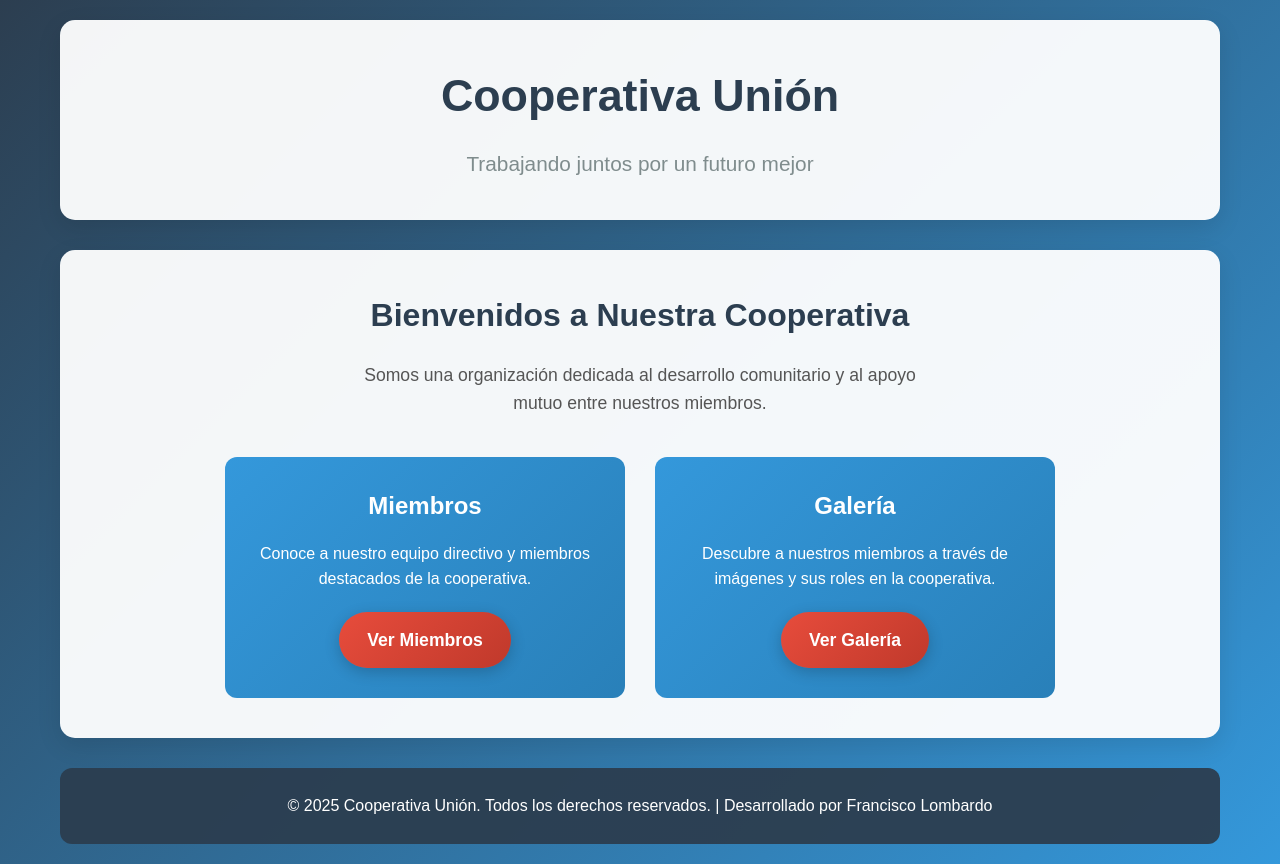
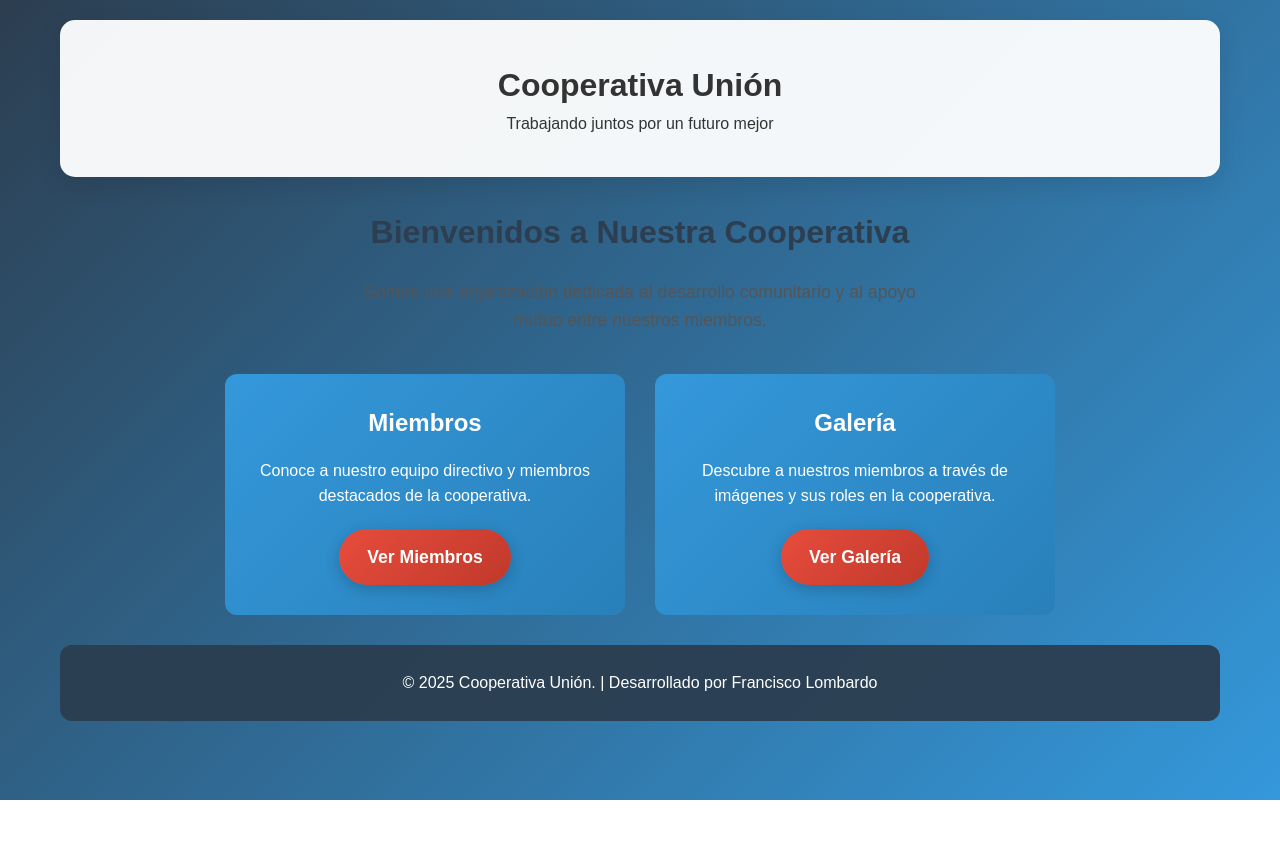
Before and after one commit to arielxh65-png/Tarea-06-11, a plain HTML site: page index.html in a window 1280 px wide. After the commit the page ends 800 px from the top, so only its background shows below. Drawn offline with Linux system fonts and the light colour scheme.

Commit message:
Update index.html

```diff
--- a/index.html
+++ b/index.html
@@ -9,11 +9,11 @@
 <body>
     <div class="container">
         <header>
-            <h1 class="titulo-animado">Cooperativa Unión</h1>
-            <p class="subtitulo">Trabajando juntos por un futuro mejor</p>
+            <h1>Cooperativa Unión</h1>
+            <p>Trabajando juntos por un futuro mejor</p>
         </header>
 
-        <main class="contenido-principal">
+        <main>
             <section class="descripcion">
                 <h2>Bienvenidos a Nuestra Cooperativa</h2>
                 <p>Somos una organización dedicada al desarrollo comunitario y al apoyo mutuo entre nuestros miembros.</p>
@@ -23,20 +23,23 @@
                 <div class="tarjeta">
                     <h3>Miembros</h3>
                     <p>Conoce a nuestro equipo directivo y miembros destacados de la cooperativa.</p>
-                    <a href="pagina1.html" class="btn btn-animado">Ver Miembros</a>
+                    <a href="pagina1.html" class="btn">Ver Miembros</a>
                 </div>
 
                 <div class="tarjeta">
                     <h3>Galería</h3>
                     <p>Descubre a nuestros miembros a través de imágenes y sus roles en la cooperativa.</p>
-                    <a href="pagina2.html" class="btn btn-animado">Ver Galería</a>
+                    <a href="pagina2.html" class="btn">Ver Galería</a>
                 </div>
             </section>
         </main>
 
         <footer>
-            <p>&copy; 2025 Cooperativa Unión. Todos los derechos reservados. | Desarrollado por Francisco Lombardo</p>
+            <p>&copy; 2025 Cooperativa Unión. | Desarrollado por Francisco Lombardo</p>
         </footer>
     </div>
 </body>
 </html>
+    </div>
+</body>
+</html>
```
